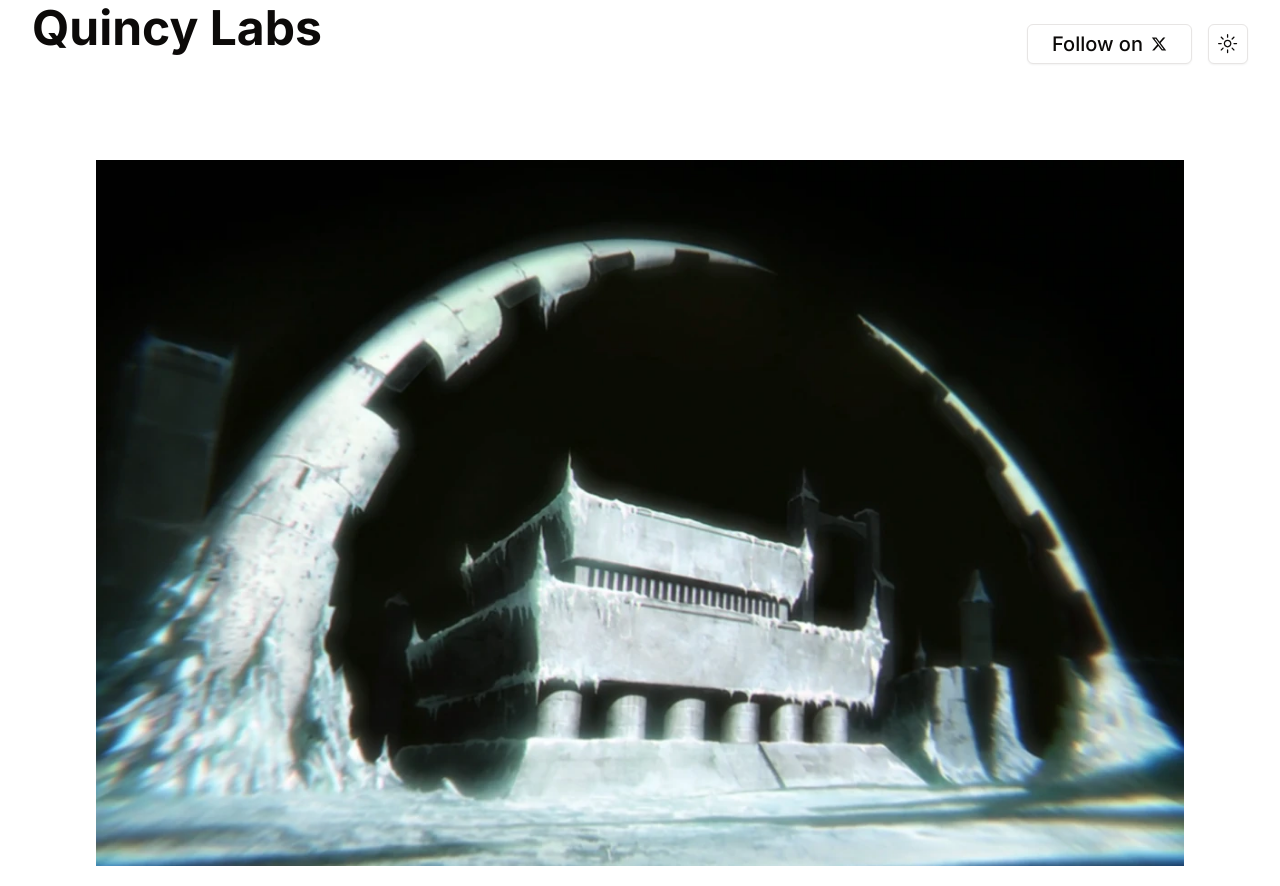
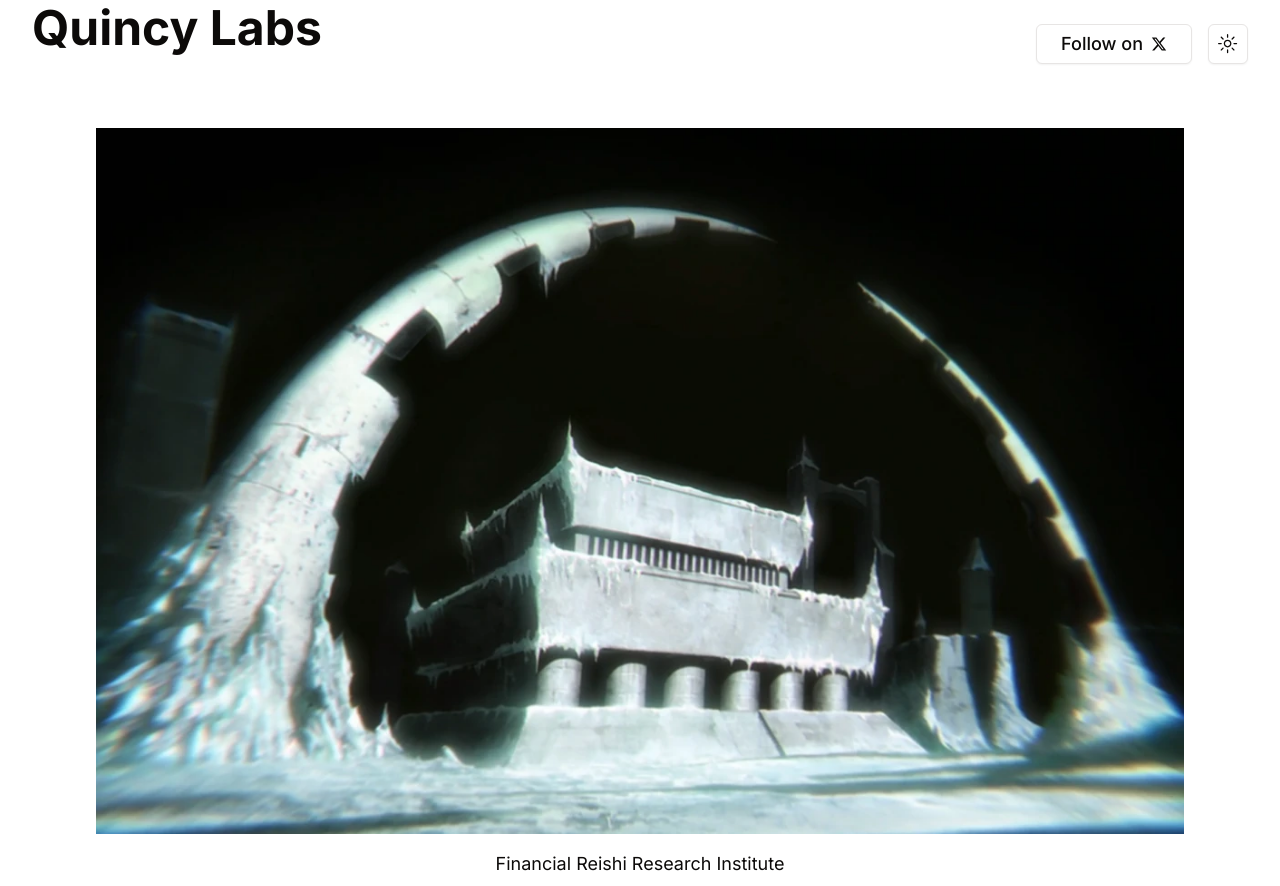
Before and after one commit to dezcalimese/quincy-labs, a Next.js app: page / in a window 1280 px wide. Shown: the part 40-926 px from the top of the page. Built offline with nearby package versions, Linux system fonts and the light colour scheme.

Commit message:
minor updates

```diff
--- a/src/app/_components/Header.tsx
+++ b/src/app/_components/Header.tsx
@@ -10,7 +10,7 @@ const Header: React.FC = () => {
       <div className="text-5xl font-bold whitespace-nowrap">Quincy Labs</div>
       <div className="flex space-x-4">
         {" "}
-        <Button variant="outline" className="px-6 py-[1.2rem] text-xl">
+        <Button variant="outline" className="px-6 py-[1.2rem] text-lg">
           <Link
             href="https://x.com/Quincy_Labs"
             target="_blank"
--- a/src/app/page.tsx
+++ b/src/app/page.tsx
@@ -6,7 +6,7 @@ import { FaArrowUpRightFromSquare } from "react-icons/fa6";
 export default function Home() {
   return (
     <main className="flex max-h-screen flex-col items-center justify-between p-24">
-      <div className="relative z-[-1] flex flex-col place-items-center -mt-8">
+      <div className="relative z-[-1] flex flex-col place-items-center -mt-16">
         <Image
           className="w-full h-auto max-w-[1200px]"
           src="/img/silbern.webp"
@@ -18,7 +18,7 @@ export default function Home() {
         />
         <p className="pt-4 text-lg">Financial Reishi Research Institute</p>
       </div>
-      <Button variant="outline" className="px-6 py-[1.2rem] text-xl mt-4">
+      <Button variant="outline" className="px-6 py-[1.2rem] text-lg mt-4">
         <Link
           href="https://calendly.com/yuma-omoprotocol/30min"
           target="_blank"
```
